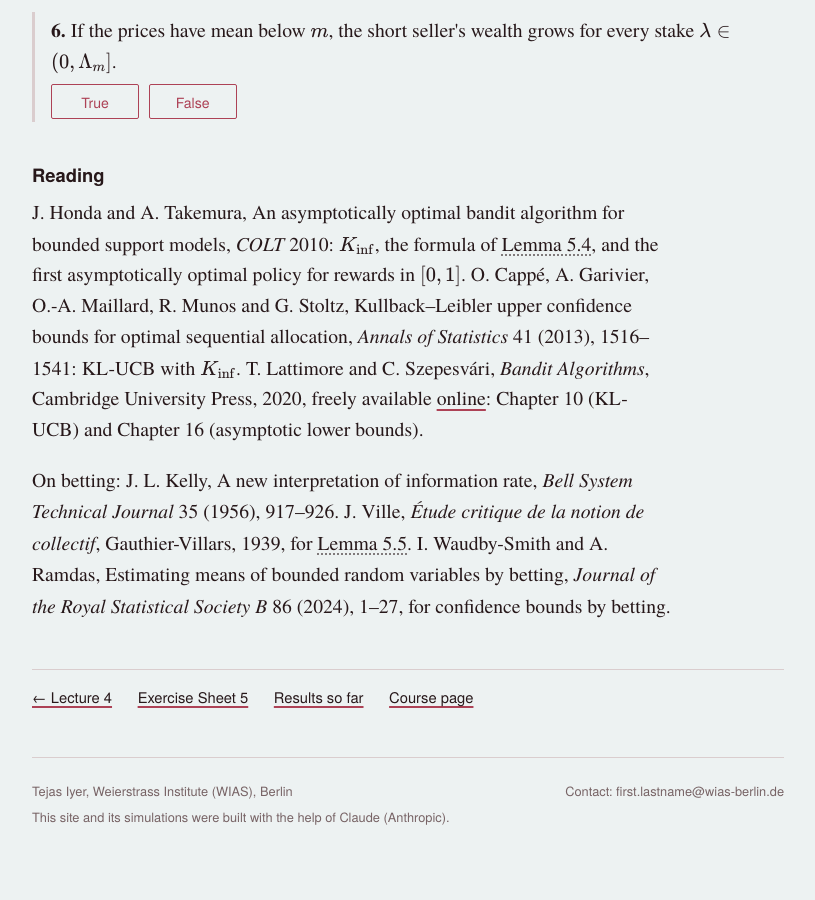
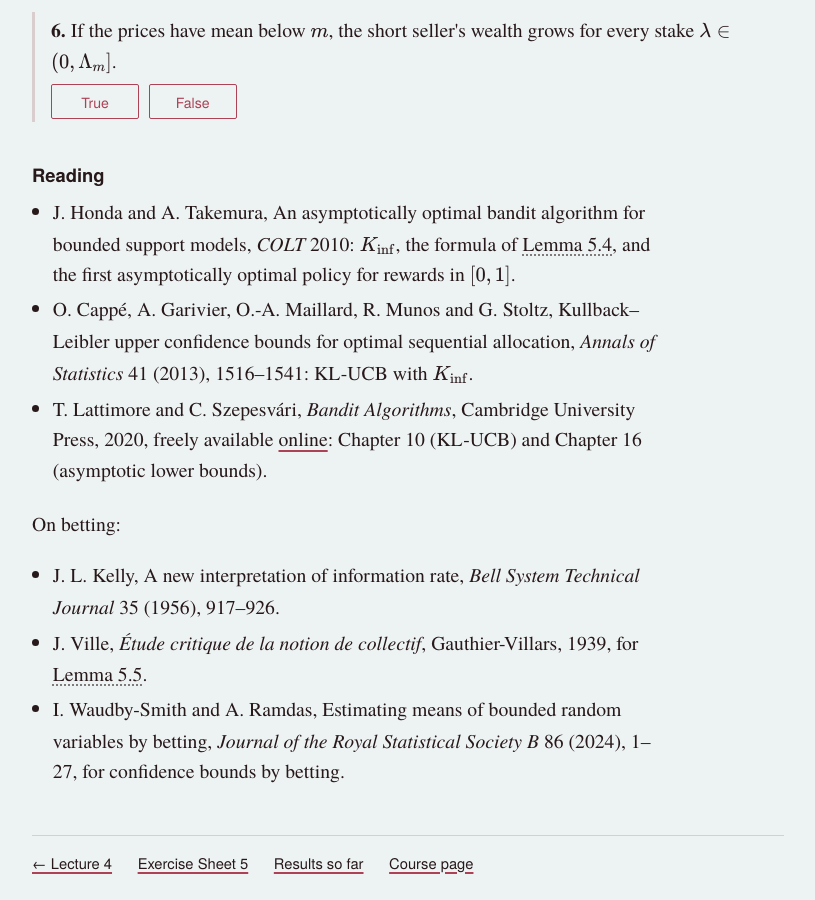
Before and after one commit to iyertejas/iyertejas.github.io, a Jekyll site: the page built from course-rl-2026-lecture-5.md, in a window 1280 px wide and 900 px high, scrolled down 10246 px. Shown: the whole window, without its empty margins (232-1047 px from the left). Built offline with Jekyll 4.4.1, drawn with Linux system fonts in a browser that asks for light colours; before the commit the page ends 11121 px from its top, so only the background shows below that.

```diff
--- a/course-rl-2026-lecture-5.md
+++ b/course-rl-2026-lecture-5.md
@@ -194,8 +194,14 @@ Six true-or-false questions on this lecture. Decide, then click to see the reaso
 
 ## Reading
 
-J. Honda and A. Takemura, An asymptotically optimal bandit algorithm for bounded support models, *COLT* 2010: $$K_{\inf}$$, the formula of [Lemma 5.4](#lemma-5-4), and the first asymptotically optimal policy for rewards in $$[0, 1]$$. O. Cappé, A. Garivier, O.-A. Maillard, R. Munos and G. Stoltz, Kullback–Leibler upper confidence bounds for optimal sequential allocation, *Annals of Statistics* 41 (2013), 1516–1541: KL-UCB with $$K_{\inf}$$. T. Lattimore and C. Szepesvári, *Bandit Algorithms*, Cambridge University Press, 2020, freely available [online](https://tor-lattimore.com/downloads/book/book.pdf): Chapter 10 (KL-UCB) and Chapter 16 (asymptotic lower bounds).
+- J. Honda and A. Takemura, An asymptotically optimal bandit algorithm for bounded support models, *COLT* 2010: $$K_{\inf}$$, the formula of [Lemma 5.4](#lemma-5-4), and the first asymptotically optimal policy for rewards in $$[0, 1]$$.
+- O. Cappé, A. Garivier, O.-A. Maillard, R. Munos and G. Stoltz, Kullback–Leibler upper confidence bounds for optimal sequential allocation, *Annals of Statistics* 41 (2013), 1516–1541: KL-UCB with $$K_{\inf}$$.
+- T. Lattimore and C. Szepesvári, *Bandit Algorithms*, Cambridge University Press, 2020, freely available [online](https://tor-lattimore.com/downloads/book/book.pdf): Chapter 10 (KL-UCB) and Chapter 16 (asymptotic lower bounds).
 
-On betting: J. L. Kelly, A new interpretation of information rate, *Bell System Technical Journal* 35 (1956), 917–926. J. Ville, *Étude critique de la notion de collectif*, Gauthier-Villars, 1939, for [Lemma 5.5](#lemma-5-5). I. Waudby-Smith and A. Ramdas, Estimating means of bounded random variables by betting, *Journal of the Royal Statistical Society B* 86 (2024), 1–27, for confidence bounds by betting.
+On betting:
+
+- J. L. Kelly, A new interpretation of information rate, *Bell System Technical Journal* 35 (1956), 917–926.
+- J. Ville, *Étude critique de la notion de collectif*, Gauthier-Villars, 1939, for [Lemma 5.5](#lemma-5-5).
+- I. Waudby-Smith and A. Ramdas, Estimating means of bounded random variables by betting, *Journal of the Royal Statistical Society B* 86 (2024), 1–27, for confidence bounds by betting.
 
 <nav class="notes-nav" aria-label="Course notes"><a href="course-rl-2026-lecture-4.html">← Lecture 4</a><a href="course-rl-2026-sheet-5.html">Exercise Sheet 5</a><a href="course-rl-2026-results.html">Results so far</a><a href="course-rl-2026.html">Course page</a></nav>
```
Also changed, not shown: course-rl-2026-lecture-3.md (+2 -1 lines), course-rl-2026-lecture-4.md (+4 -1 lines).
